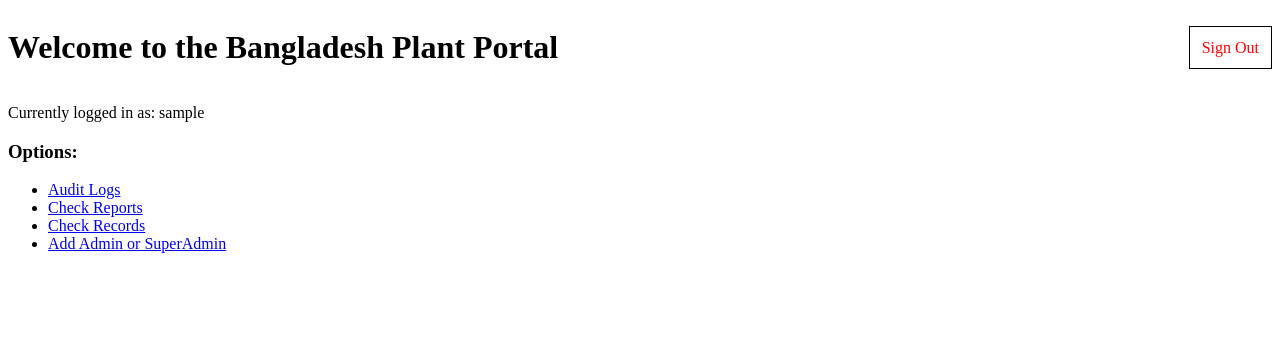
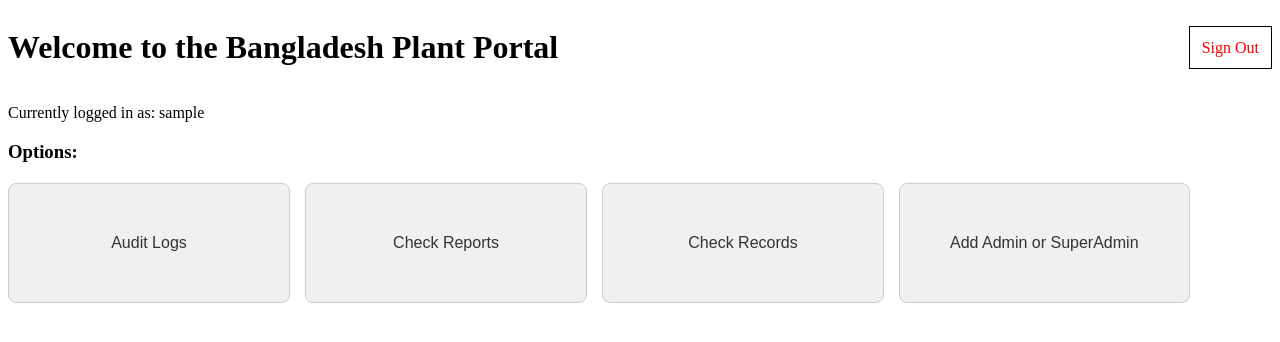
Before and after one commit to mmushfiqsyed/plant-database-system, a PHP site: page /plantdb/admin_dashboard.php in a window 1280 px wide. Shown: the top 342 px of the page. Run offline with PHP 8.4, Linux system fonts and the light colour scheme; the visitor is signed in with stand-in values (Sample User, id 1).

Commit message:
ui changes.

```diff
--- a/admin_dashboard.php
+++ b/admin_dashboard.php
@@ -8,6 +8,42 @@
         li { text-decoration: none;}
         .header{ display: flex; box-sizing: border-box; justify-content: space-between; align-items: center;}
         .sign-out{ text-decoration:none; color:red; border: 1px solid #000; padding:12px;}
+
+        .menu {
+            font-family: sans-serif;
+            list-style: none; /* Remove default styling*/
+            padding: 0;
+            display: flex;
+            flex-wrap: wrap; /* Put the buttons on the same line and make them wrap with max-width*/
+            gap: 15px;
+            margin-top: 20px;
+        }
+
+        .menu li a {
+            display: inline-block;
+            text-decoration: none;
+            color: #333;
+            background-color: #f0f0f0;
+            border: 1px solid #ccc;
+            padding: 50px;
+            border-radius: 8px;
+            font-weight: 500;
+            transition: all 0.3s ease;
+            min-width: 180px;
+            text-align: center;
+        }
+
+        .menu li a:hover {
+            background-color: #e0e0e0;
+            border-color: #888;
+            transform: translateY(-2px);
+            box-shadow: 0 4px 8px rgba(0,0,0,0.1);
+        }
+
+        .menu li a:active {
+            transform: translateY(0);
+            box-shadow: none;
+        }
     </style>
 </head>
 <body>
@@ -26,12 +62,12 @@
     <?php endif; ?>
     <nav>
     <h3>Options:</h3>
-    <ul>
+    <ul class="menu">
         <li><a href="audit_log.php">Audit Logs</a></li>
         <li><a href="reports.php">Check Reports</a></li>
         <li><a href="records.php">Check Records</a></li>
         <li><a href="admin_register.php">Add Admin or SuperAdmin</a></li>
-    <ul>
+    </ul>
     </nav>
     <?php $conn->close(); ?>
 </body>
```
Also changed, not shown: index.php (+37 -1 lines).
